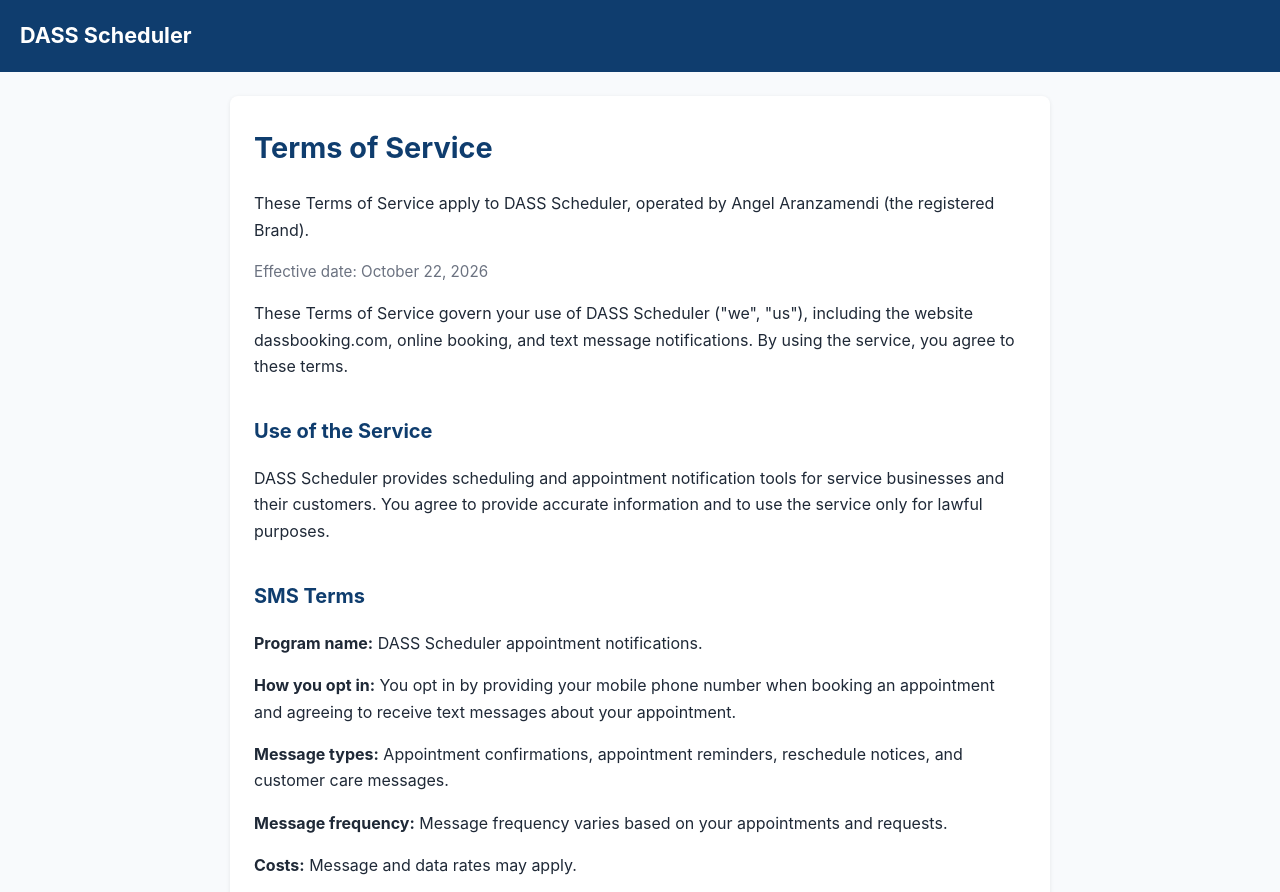
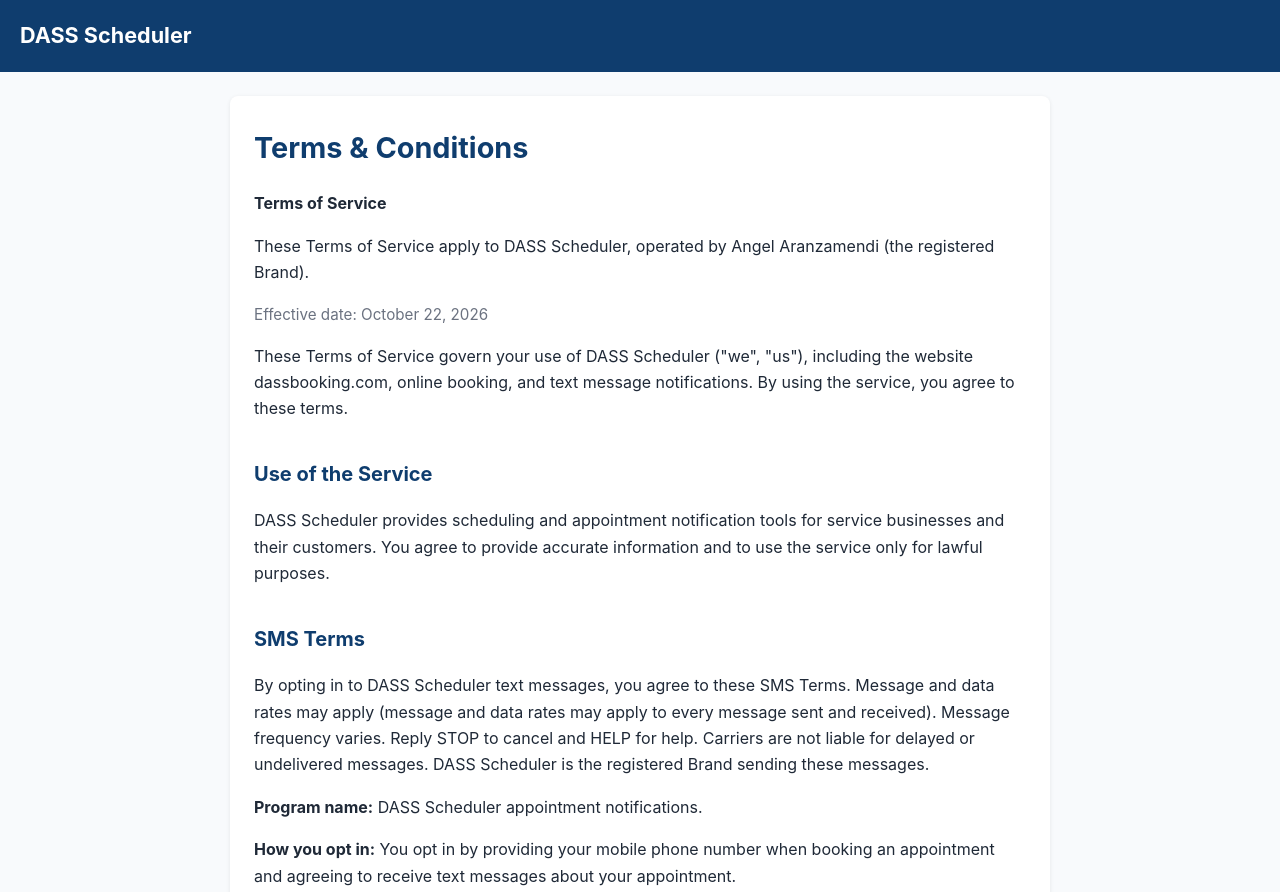
Before and after one commit to angelaranzamendi-ux/dassbooking-site, a plain HTML site: page terms/index.html in a window 1280 px wide. Shown: the top 892 px of the page. Drawn offline with Linux system fonts and the light colour scheme.

Commit message:
Terms: Twilio exact wording

```diff
--- a/terms/index.html
+++ b/terms/index.html
@@ -1,11 +1,11 @@
 <!DOCTYPE html>
 <html lang="en"><head><meta charset="utf-8"><meta name="viewport" content="width=device-width,initial-scale=1">
-<title>Terms of Service | DASS Scheduler</title><link rel="stylesheet" href="/style.css"></head>
+<title>Terms &amp; Conditions (Terms of Service) | DASS Scheduler</title><link rel="stylesheet" href="/style.css"></head>
 <body><header><a href="/">DASS Scheduler</a></header><main>
-<h1>Terms of Service</h1><p>These Terms of Service apply to DASS Scheduler, operated by Angel Aranzamendi (the registered Brand).</p><p class="meta">Effective date: October 22, 2026</p>
+<h1>Terms &amp; Conditions</h1><p><strong>Terms of Service</strong></p><p>These Terms of Service apply to DASS Scheduler, operated by Angel Aranzamendi (the registered Brand).</p><p class="meta">Effective date: October 22, 2026</p>
 <p>These Terms of Service govern your use of DASS Scheduler ("we", "us"), including the website dassbooking.com, online booking, and text message notifications. By using the service, you agree to these terms.</p>
 <h2>Use of the Service</h2><p>DASS Scheduler provides scheduling and appointment notification tools for service businesses and their customers. You agree to provide accurate information and to use the service only for lawful purposes.</p>
-<h2>SMS Terms</h2>
+<h2>SMS Terms</h2><p>By opting in to DASS Scheduler text messages, you agree to these SMS Terms. Message and data rates may apply (message and data rates may apply to every message sent and received). Message frequency varies. Reply STOP to cancel and HELP for help. Carriers are not liable for delayed or undelivered messages. DASS Scheduler is the registered Brand sending these messages.</p>
 <p><strong>Program name:</strong> DASS Scheduler appointment notifications.</p>
 <p><strong>How you opt in:</strong> You opt in by providing your mobile phone number when booking an appointment and agreeing to receive text messages about your appointment.</p>
 <p><strong>Message types:</strong> Appointment confirmations, appointment reminders, reschedule notices, and customer care messages.</p>
```
